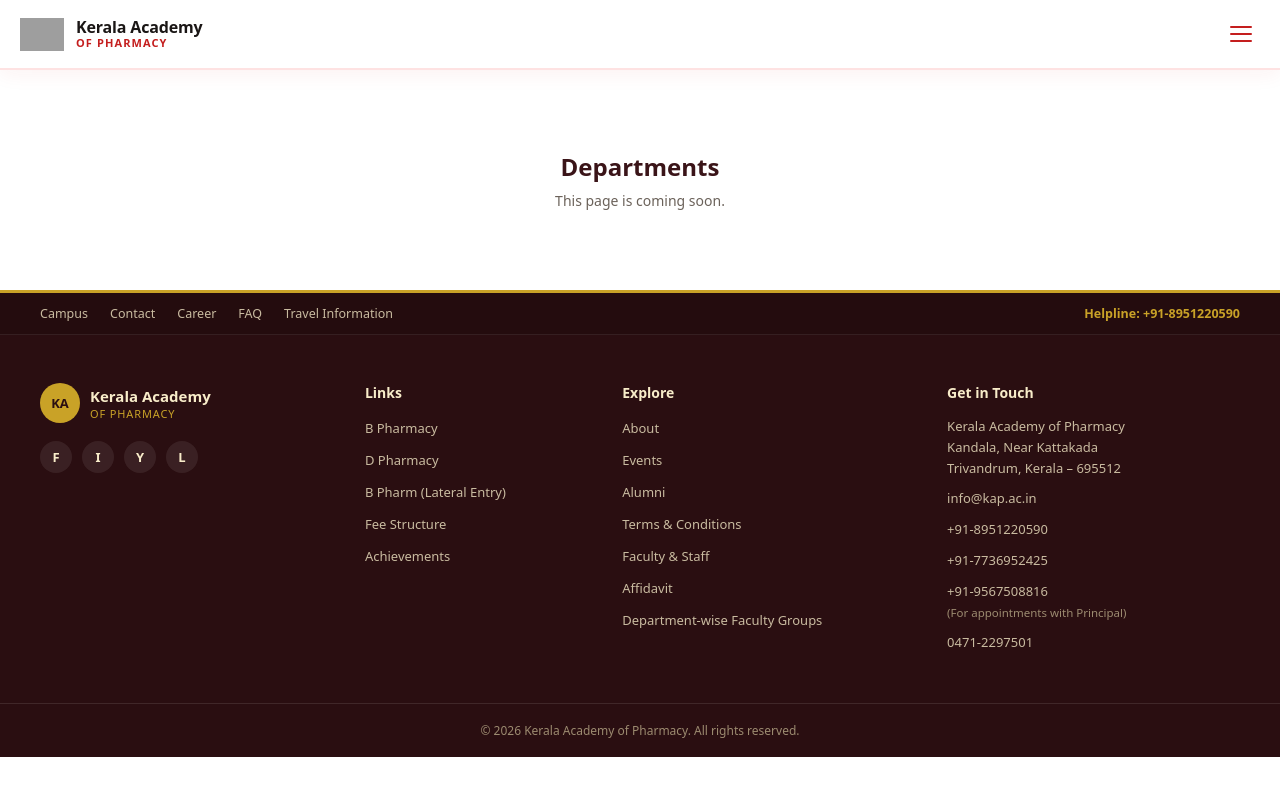
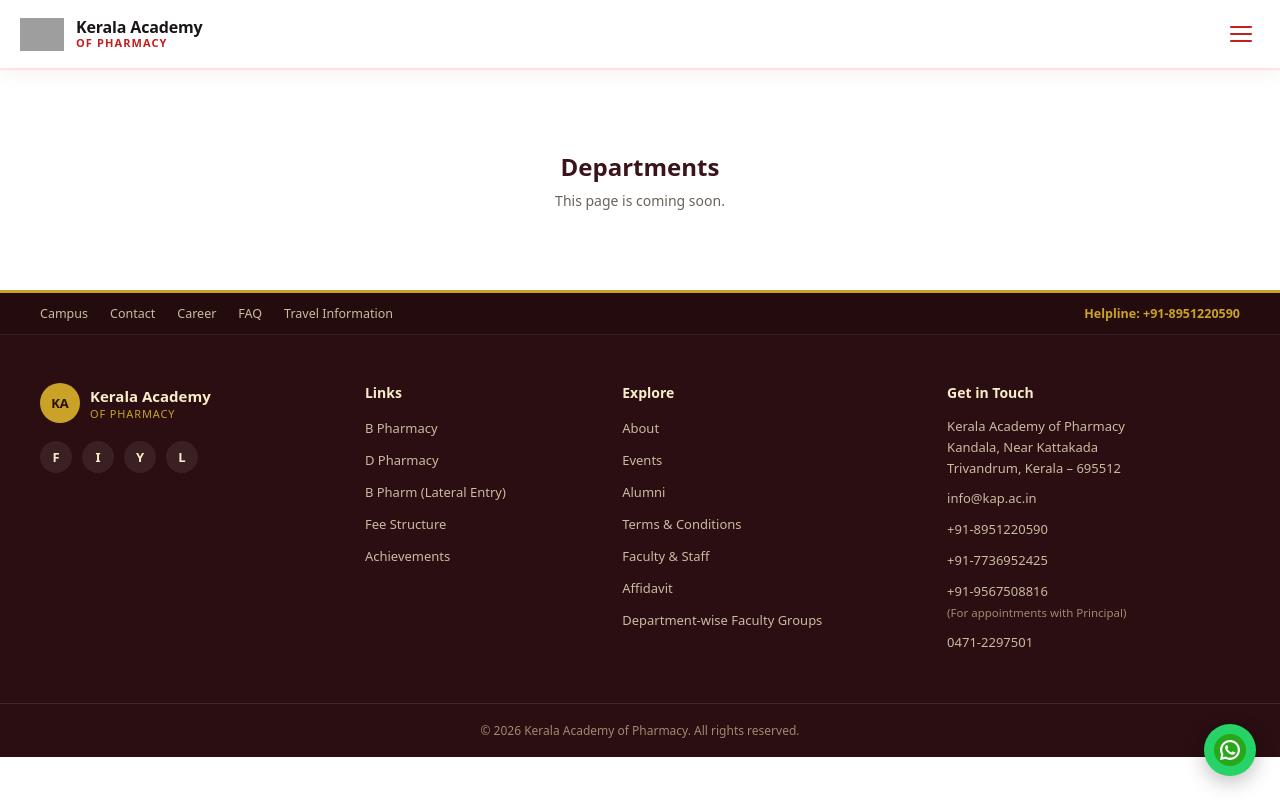
Before and after one commit to Dinoy77/kerala-academy-pharmacy, a React (Vite) app: page /departments in a window 1280 px wide. Built offline with nearby package versions, Linux system fonts and the light colour scheme; grey boxes are pictures that could not be loaded.

Commit message:
whatsapp integration

```diff
--- a/src/App.jsx
+++ b/src/App.jsx
@@ -26,6 +26,7 @@
 import CareerOpenings from "./components/CareerOpenings";
 import Faq from "./components/Faq";
 import Apply from "./components/Apply";
+import FloatingButtons from "./components/FloatingButtons";
 import "./App.css";
 
 function App() {
@@ -77,6 +78,7 @@
         <Route path="/departments" element={<Placeholder title="Departments" />} />
       </Routes>
       <Footer />
+      <FloatingButtons />
     </div>
   );
 }
--- /dev/null
+++ b/src/components/FloatingButtons.jsx
@@ -0,0 +1,45 @@
+export default function FloatingButtons() {
+  return (
+    <a
+      href="https://api.whatsapp.com/send/?phone=918951220590&text&type=phone_number&app_absent=0"
+      target="_blank"
+      rel="noreferrer"
+      aria-label="Chat with us on WhatsApp"
+      style={styles.whatsappBtn}
+    >
+      <img
+        src="/assets/icons/watsappnew.jpg"
+        alt="WhatsApp"
+        style={styles.icon}
+        onError={(e) => {
+          e.target.style.display = "none";
+          e.target.parentElement.textContent = "💬";
+        }}
+      />
+    </a>
+  );
+}
+
+const styles = {
+  whatsappBtn: {
+    position: "fixed",
+    bottom: "24px",
+    right: "24px",
+    width: "52px",
+    height: "52px",
+    borderRadius: "50%",
+    background: "#25D366",
+    display: "flex",
+    alignItems: "center",
+    justifyContent: "center",
+    boxShadow: "0 6px 20px rgba(0,0,0,0.25)",
+    zIndex: 800,
+    fontSize: "24px",
+  },
+  icon: {
+    width: "60%",
+    height: "60%",
+    objectFit: "contain",
+    borderRadius: "4px",
+  },
+};
```
